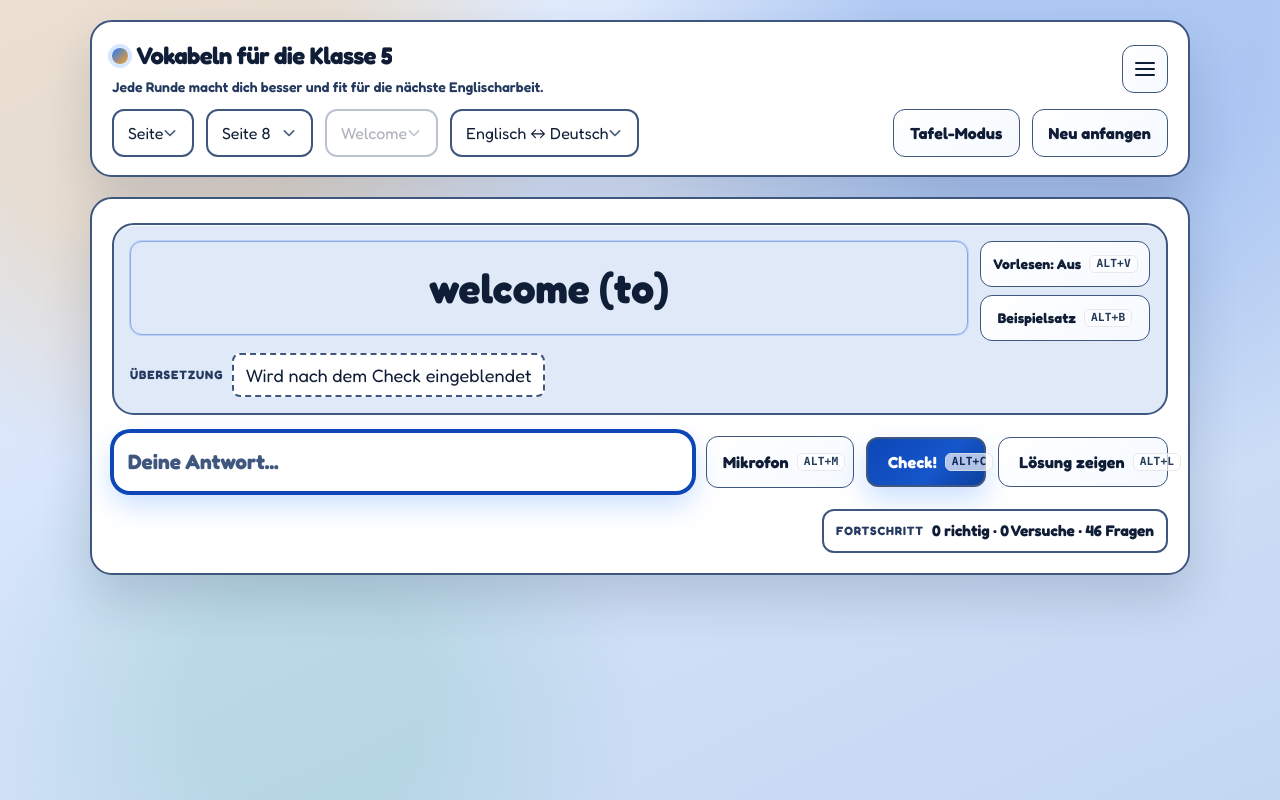
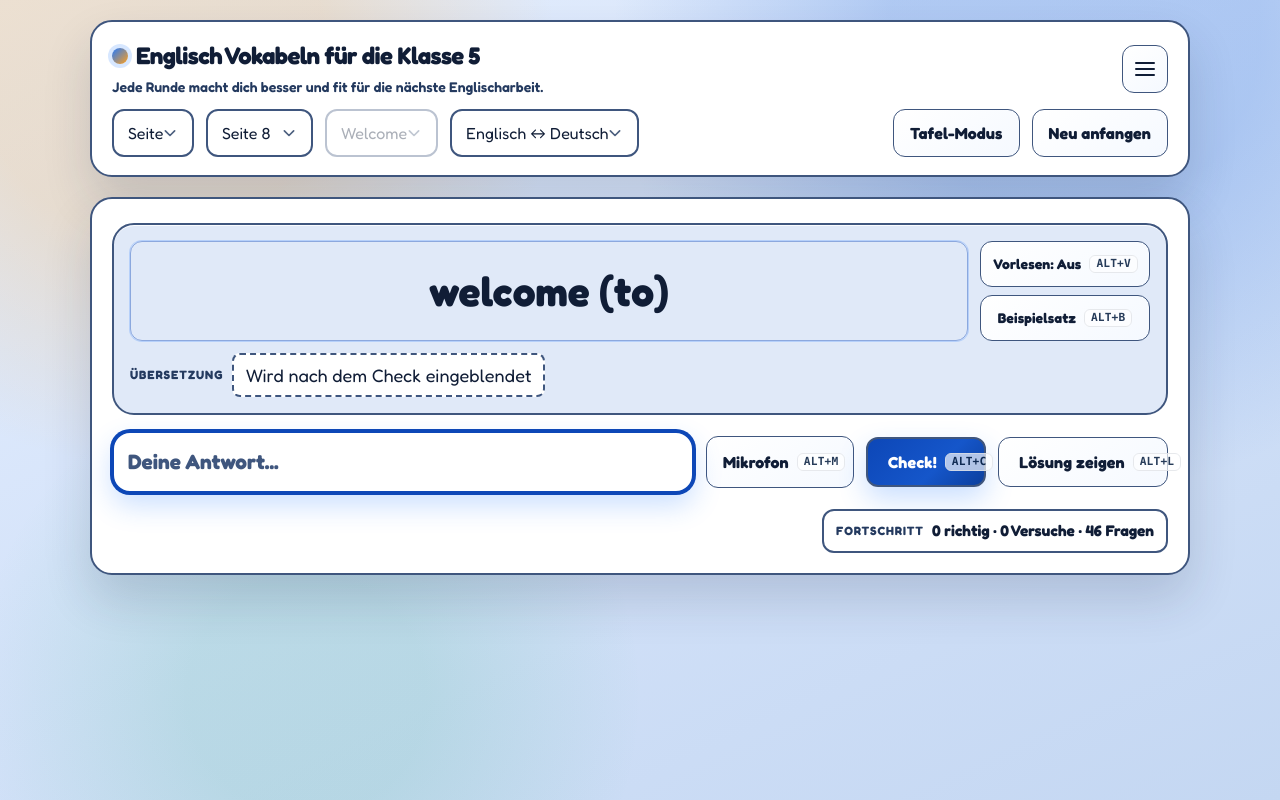
Before and after one commit to marcbey/vocabeln, a React (Vite) app: page / in a window 1280 px wide. Built offline with nearby package versions, Linux system fonts and the light colour scheme.

Commit message:
fix(content): update class headlines to include language specification

```diff
--- a/src/components/question/QuestionPrompt.jsx
+++ b/src/components/question/QuestionPrompt.jsx
@@ -166,7 +166,7 @@ export default function QuestionPrompt({
 
   return (
     <div className="mt-1 mb-3 px-3 py-3 md:px-4 md:py-4 bg-[#e0e9f8] border-2 border-[#3f567e] rounded-xl2 shadow-[inset_0_1px_0_rgba(255,255,255,0.85)] flex flex-col gap-3">
-      <div className="w-full flex flex-col gap-3 md:flex-row md:items-start">
+      <div className="w-full flex flex-col gap-3 md:flex-row md:items-stretch">
         <QuestionWordDisplay questionText={questionText} />
 
         <QuestionPromptAudioButtons
--- a/src/components/question/QuestionWordDisplay.jsx
+++ b/src/components/question/QuestionWordDisplay.jsx
@@ -1,7 +1,7 @@
 export default function QuestionWordDisplay({ questionText }) {
   return (
-    <div className="flex-1 min-w-0">
-      <span className="flex w-full min-h-[2.3em] items-center justify-center text-center text-[2rem] md:text-[2.55rem] font-black leading-[1.04] px-3 py-2 rounded-xl border border-accent/40 bg-gradient-to-r from-accent/16 to-accent2/18 shadow-[0_0_0_1px_rgba(33,121,255,0.22)] break-words">
+    <div className="flex-1 min-w-0 md:flex">
+      <span className="flex w-full min-h-[2.3em] items-center justify-center text-center text-[2rem] md:text-[2.55rem] font-black leading-[1.04] px-3 py-2 rounded-xl border border-accent/40 bg-gradient-to-r from-accent/16 to-accent2/18 shadow-[0_0_0_1px_rgba(33,121,255,0.22)] break-words md:h-full md:min-h-0">
         {questionText}
       </span>
     </div>
--- a/src/data/index.js
+++ b/src/data/index.js
@@ -51,22 +51,22 @@ export const CLASS_OPTIONS = [
   {
     id: 'class5',
     label: 'Klasse 5',
-    headline: 'Vokabeln für die Klasse 5',
+    headline: 'Englisch Vokabeln für die Klasse 5',
   },
   {
     id: 'class6',
     label: 'Klasse 6',
-    headline: 'Vokabeln für die Klasse 6',
+    headline: 'Englisch Vokabeln für die Klasse 6',
   },
   {
     id: 'class7',
     label: 'Klasse 7',
-    headline: 'Vokabeln für die Klasse 7',
+    headline: 'Englisch Vokabeln für die Klasse 7',
   },
   {
     id: 'class8',
     label: 'Klasse 8',
-    headline: 'Vokabeln für die Klasse 8',
+    headline: 'Englisch Vokabeln für die Klasse 8',
   },
 ];
 
```
Also changed, not shown: 2 other files (tests, documents, lock files or other folders).
